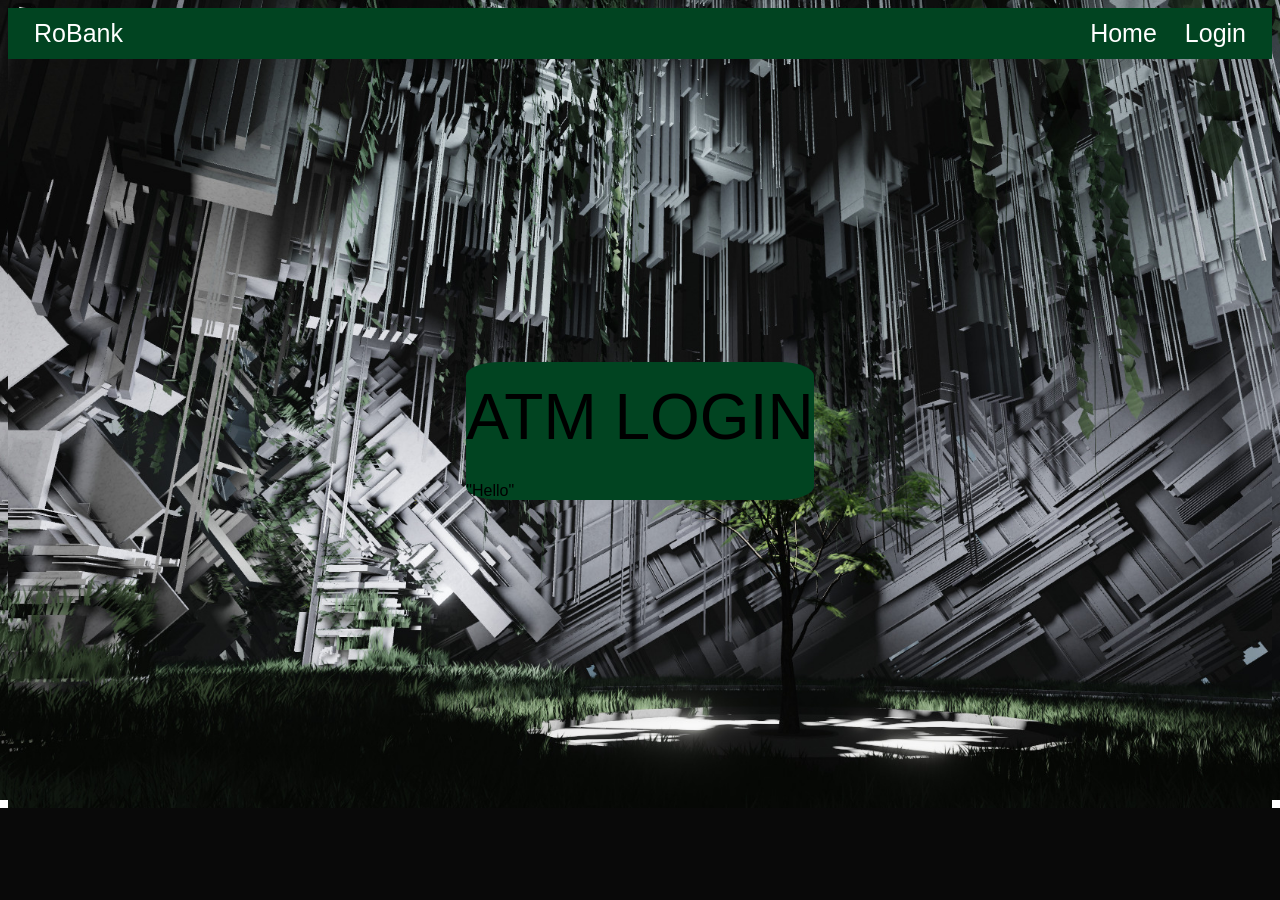
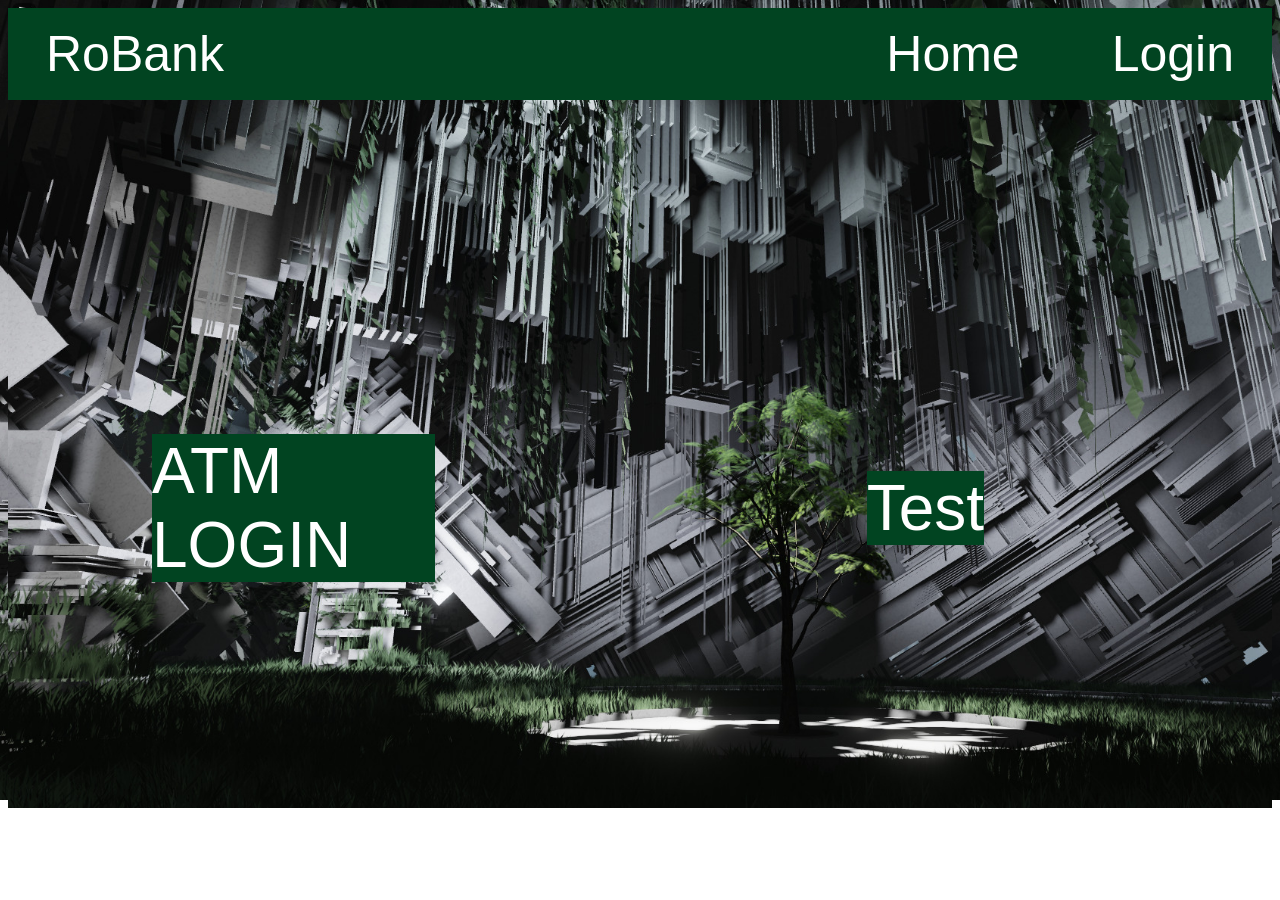
Before and after one commit to J-M0101/RoBankCmpe131, a PHP site: page /ATMLogin.html in a window 1280 px wide. Before the commit the page ends 808 px from the top, so only its background shows below. Run offline with PHP 8.4, Linux system fonts and the light colour scheme.

Commit message:
Created two seterate boxes one for Logo and One for user info

```diff
--- a/ATMLogin.html
+++ b/ATMLogin.html
@@ -7,7 +7,7 @@
 
   <body>
 
-
+<!-- Top of bar box. Designed with CSS flexdispalays.  -->
       <div class = "topBox">
         <div class = "leftBoxL">
           <button class="toplink"><a href="index.html" id="topcolor">RoBank</a></button>
@@ -24,14 +24,16 @@
 
     <div class = "bottomBox">
       <div class = "centerBox">
-        <div>
-          <div class = "centerTopBox">
-            <div class="atmLogin">ATM LOGIN</div>
+          <div class = "centerLeftBox">
+            <p class="atmLogin">ATM LOGIN</p>
           </div>
-          <div>
-            "Hello"
+      </div>
+      <div class = "centerBox2">
+          <div class = "centerRightBox">
+            <p class="atmLogin">Test</p>
           </div>
-        </div>
+      </div>
+
       </div>
     </div>
 
--- a/Styles.css
+++ b/Styles.css
@@ -5,7 +5,7 @@
 body, html {
   height: 100%;
   font-family: Arial;
-  color: black;
+  color: white;
   background-image: url('TestBackground.jpeg');
   background-repeat: no-repeat;
   background-size: cover;
@@ -21,7 +21,7 @@
   align-self: center;
   justify-content: space-between;
   width: 100%;
-  padding: 10px 20px;
+  padding: 1rem 2rem;
   background-color: #014421;
 }
 
@@ -31,22 +31,23 @@
 }
 .rightBoxL{
   display: flex;
-  margin-right: 1rem;
+  margin-right:5rem;
 }
 .rightBoxR{
   display: flex;
 }
 .bottomBox{
   display: flex;
-  width: 100%;
-  height: 93%;
+  width: inherit;
+  height: inherit;
+  justify-content: center;
 
 }
 .toplink {
   background-color: #014421;
   float: left;
   border: none;
-  font-size: 25px;
+  font-size: 50px;
 }
 
 #topcolor{
@@ -56,18 +57,19 @@
 
 .centerBox{
   display: flex;
-  align-self: center;
-  margin-left: auto;
-  margin-right: auto;
-  background-color: white;
-  background-color: #014421;
-  border-radius: 10%;
+  align-self:center;
+  padding: 9rem;
 
 }
 
-.centerTopBox{
+.centerBox2{
   display: flex;
-  margin-bottom: 8%;
+  align-self:center;
+  padding: 18rem;
+}
+
+.centerLeftBox{
+  display: flex;
 }
 
 .atmLogin{
@@ -75,7 +77,19 @@
   float: left;
   border: none;
   font-size: 5vw;
-  margin-top: 5%;
+  margin-top: 5rem;
+}
+
+.centerRightBox{
+  display: flex;
+
+}
+
+.signIn{
+  display: flex;
+  background-color: 014421
+  float: right;
+  font-size: 5vw;
 }
 
 .buttonGroup{
```
